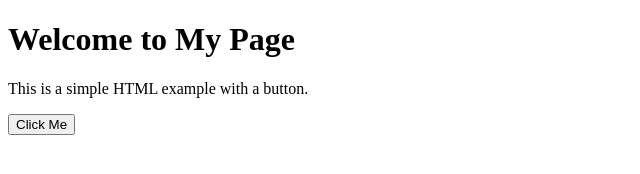
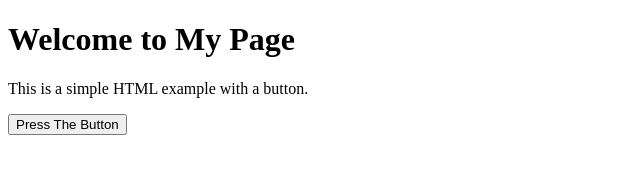
Before and after one commit to alexpandiyan1914/git-workshop-assignment, a plain HTML site: page index.html in a window 1280 px wide. Shown: the whole page, without its empty margins (0-640 px from the left). Drawn offline with Linux system fonts and the light colour scheme.

Commit message:
Committed To Prem Branch

```diff
--- a/index.html
+++ b/index.html
@@ -6,6 +6,6 @@
 <body>
     <h1>Welcome to My Page</h1>
     <p>This is a simple HTML example with a button.</p>
-    <button onclick="alert('Button clicked!')">Click Me</button>
+    <button onclick="alert('Button clicked!')">Press The Button</button>
 </body>
 </html>
```
